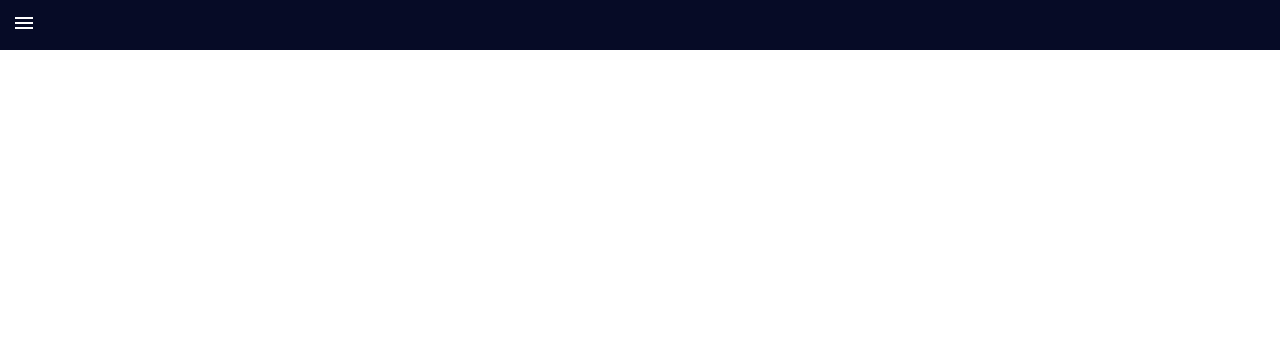
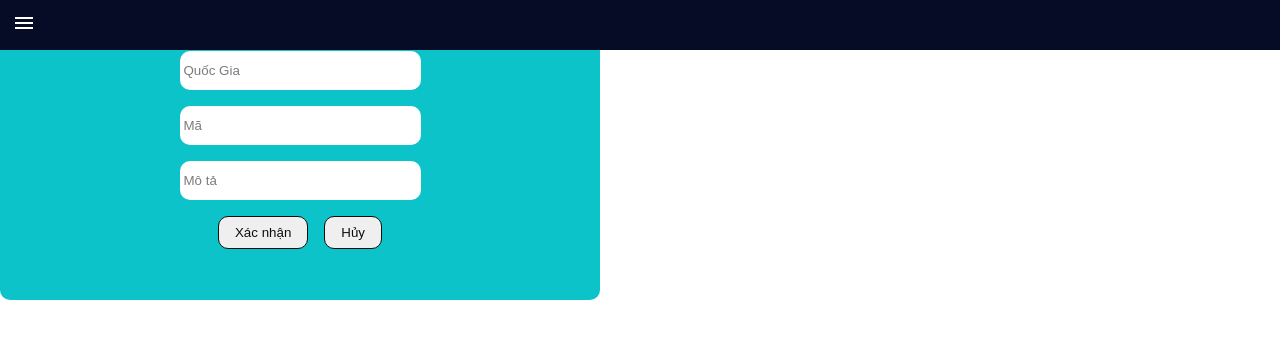
Before and after one commit to nquanghien97/CRUD-Country, a React (Create React App) app: page /edit/1 in a window 1280 px wide. Before the commit this address had no page. Shown: the top 338 px of the page. Built offline with nearby package versions, Linux system fonts and the light colour scheme; no server answers.

Commit message:
fix addCountry and editCountry

```diff
--- a/src/components/Menu/Countries.jsx
+++ b/src/components/Menu/Countries.jsx
@@ -3,69 +3,48 @@ import EditIcon from '@mui/icons-material/Edit';
 import DeleteIcon from '@mui/icons-material/Delete';
 // import Delete from '../Popup/Delete';
 import AddCountry from '../Popup/AddCountry'
-import EditCountry from '../Popup/EditCountry'
 import { useState, useEffect } from 'react'
+import axios from 'axios';
+import { Link } from 'react-router-dom'
 
 function Countries() {
 
-  //show Popup Delete Country
-  const [showDel, setShowDel] = useState(false)
+  const [showAdd, setShowAdd] = useState(false)
 
-  //handle Delete Country
-  const handleDel = (id) => {
-    setShowDel(true)
-    const options = {
-      method: 'DELETE',
-      headers: {
-          'Content-Type': 'application/json'
-        },
-  }
-    fetch("https://62a591d8b9b74f766a3ba5db.mockapi.io/api/country" + '/' + id, options)
-        .then(res => res.json())
-        .then(
-            (result) => {
-                console.log(result);
-            },
-        );
+  const [country, setCountry] = useState([])
 
-    const element = document.getElementById(id)
-    if(element) {
-      element.remove()
+  const [status, setStatus] = useState()
+
+  useEffect(() => {
+    const getAllCountry = async () => {
+      try {
+        const country = await axios.get("https://62a591d8b9b74f766a3ba5db.mockapi.io/api/country")
+        setCountry(country.data)
+      } catch (error) {
+        console.log("Something is Wrong")
+      }
     }
+    getAllCountry()
+  },[])
+
+  const handleDel = async id => {
+    await axios.delete(`https://62a591d8b9b74f766a3ba5db.mockapi.io/api/country/${id}`)
+    const newCountry = country.filter((item) => {
+      return item.id !== id
+    })
+    setCountry(newCountry)
   }
 
-  //show Popup AddCountry
-  const [showAdd, setShowAdd] = useState(false)
-
-  const handleAdd = () => {
-    setShowAdd(true)
+  if(status) {
+    return <Countries />
   }
-
-  //show Popup Edit Country
-  const [showEdit, setShowEdit] = useState(false)
-
-  const handleEdit = () => {
-    setShowEdit(true)
-    }
-
-  //call Api to render table
-  const [items, setItems] = useState([]);
-  useEffect(() => {
-    fetch("https://62a591d8b9b74f766a3ba5db.mockapi.io/api/country")
-      .then(res => res.json())
-      .then(
-        (result) => {
-          setItems(result);
-        },
-      )
-  },[]);
 
   return (
     <div className="container-country">
       {/* {showDel ? <Delete setShowDel={setShowDel} /> : "" } */}
-      {showAdd ? <AddCountry setShowAdd={setShowAdd} items={items} setItems={setItems} /> : ""}
-      {showEdit ? <EditCountry setShowEdit={setShowEdit} /> : ""}
-          <button className="addcountry" onClick={handleAdd}>Thêm mới</button>
+      {showAdd ? <AddCountry setShowAdd={setShowAdd} status={status} setStatus={setStatus}/> : ""}
+      {/* {showEdit ? <EditCountry setShowEdit={setShowEdit} /> : ""} */}
+          <button className="addcountry" onClick={() => setShowAdd(true)}>Thêm mới</button>
           <table>
               <tbody>
                 <tr>
@@ -74,11 +53,11 @@ function Countries() {
                   <th>Mã</th>
                   <th>Mô tả</th>
                 </tr>
-          {items.map((item, index) => {
+          {country.map((item, index) => {
             return (
-                <tr key={index} id={item.id}>
+                <tr key={index}>
                   <td>
-                    <span><EditIcon style={{color:"#00bfc7", cursor:"pointer"}} onClick={handleEdit} /></span>
+                    <span><Link to={`/edit/${item.id}`}><EditIcon style={{color:"#00bfc7", cursor:"pointer"}} /></Link></span>
                     <span><DeleteIcon style={{color:"#fb9678", cursor:"pointer"}} onClick={()=>handleDel(item.id)}/></span>
                   </td>
                   <td>{item.name}</td>
--- a/src/components/Popup/AddCountry.jsx
+++ b/src/components/Popup/AddCountry.jsx
@@ -1,45 +1,40 @@
-import React, { useState, useEffect } from 'react'
+import React, { useState } from 'react'
 import './addcountry.css'
 import { Formik, Form, Field } from 'formik';
 import * as Yup from 'yup';
+import axios from "axios";
+import Countries from '../Menu/Countries'
 
 function AddCountry(props) {
 
-    const {setShowAdd, items, setItems} = props
+    const {setShowAdd, status, setStatus} = props
 
     const cancelAdd = () => setShowAdd(false)
 
-    const [input, setInput] = useState("");
+    const [country, setCountry] = useState({
+        name: "",
+        code: "",
+        des: ""
+    })
 
-    const AddNewCountry = (data) => {
-        const options = {
-            method: 'POST',
-            headers: {
-                'Content-Type': 'application/json'
-              },
-            body: JSON.stringify(data)
-        }
-    fetch("https://62a591d8b9b74f766a3ba5db.mockapi.io/api/country", options)
-        .then(res => res.json())
-        .then(
-            (result) => {
-                setInput(result);
-            },
-            )
+    const handleChange = (e) => {
+        setCountry({
+            ...country,
+            [e.target.name]: e.target.value
+        })
     }
 
-    const onSubmit = (values) => {
-        let formData = {
-            name: values.name,
-            code: values.code,
-            des: values.des,
+    const onSubmit = async (e) => {
+        e.preventDefault()
+        try {
+            await axios.post(`https://62a591d8b9b74f766a3ba5db.mockapi.io/api/country`, country)
+            setStatus(true)
+        } catch (error) {
+            console.log("Something is Wrong");
+           }
         }
-        AddNewCountry(formData)
-        cancelAdd()
-        // items.push(formData)
-        setInterval(() =>{
-            window.location.reload();
-        }, 500)
+    if (status) {
+        return <Countries />
     }
 
     const validationSchema = Yup.object().shape({
@@ -57,51 +52,57 @@ function AddCountry(props) {
         des: '',
       };
 
-  return (
+    return (
         <div className="form-container">
             <Formik
             initialValues={initialValues}
             onSubmit={onSubmit}
             validationSchema={validationSchema}
             >
-            {(props) => (
                 <Form className="form">
                     <div className="form-field">
                         <Field
                             placeholder="Quốc Gia"
                             className="input"
-                            value={props.values.name}
+                            value={country.name}
                             label="Quốc Gia"
                             name="name"
-                            onChange={props.handleChange('name')}
+                            onChange={e => {
+                            handleChange(e)
+                            console.log(e.target.value)
+                            }}
                             required
                         />
                         <Field
                             placeholder="Mã"
                             className="input"
-                            value={props.values.code}
+                            value={country.code}
                             label="Mã"
                             name="code"
-                            onChange={props.handleChange('code')}
+                            onChange={e => {
+                            handleChange(e)
+                            console.log(e.target.value)
+                            }}
                             required
                         />
                         <Field
                             placeholder="Mô tả"
                             className="input"
-                            value={props.values.des}
+                            value={country.des}
                             label="Mô tả"
                             name="des"
-                            onChange={props.handleChange('des')}
+                            onChange={e => {
+                            handleChange(e)
+                            console.log(e.target.value)
+                            }}
                             required
                         />
                     </div>
                     <div className="form-button">
-                        <button className="button" type="submit">Thêm Quốc Gia</button>
+                        <button className="button" onClick={e => onSubmit(e)} type="submit">Thêm Quốc Gia</button>
                         <button className="button" onClick={cancelAdd}>Hủy</button>
                     </div>
                 </Form>
-
-            )}
             </Formik>
       </div>
 
--- a/src/components/Popup/EditCountry.jsx
+++ b/src/components/Popup/EditCountry.jsx
@@ -1,17 +1,52 @@
-import React from 'react'
+import React, { useState, useEffect } from 'react'
 import { Formik, Form, Field } from 'formik';
 import * as Yup from 'yup';
+import axios from "axios";
+import { useParams, useNavigate } from 'react-router-dom'
 
 function EditCountry(props) {
 
-  const {setShowEdit} = props
+  // const {setShowEdit} = props
 
-  const hideEdit = () => {
-    setShowEdit(false)
+  const { id } = useParams()
+
+  const navigate = useNavigate()
+
+  const [country, setCountry] = useState({
+    name: "",
+    code: "",
+    des: ""
+  });
+
+  useEffect(() => {
+    const getCountry = async () => {
+      try {
+        const country = await axios.get(`https://62a591d8b9b74f766a3ba5db.mockapi.io/api/country/${id}`)
+        setCountry(country.data)
+      } catch (error) {
+        console.log("SOmething is Wrong")
+      }
+    }
+    getCountry()
+  }, [id]);
+
+  const handleChange = (e) => {
+    setCountry({
+      ...country,
+      [e.target.name]: e.target.value
+    })
   }
 
-  const onSubmit = () => {
-    setShowEdit(true)
+  const onSubmit = async (e) => {
+    try {
+      await axios.put(`https://62a591d8b9b74f766a3ba5db.mockapi.io/api/country/${id}`, country)
+      navigate("/countries")
+    } catch (error) {
+      console.log("Something is Wrong")
+    }
+  }
+  const handleClick = () => {
+    navigate("/countries")
   }
 
   const validationSchema = Yup.object().shape({
@@ -36,44 +71,51 @@ function EditCountry(props) {
           onSubmit={onSubmit}
           validationSchema={validationSchema}
           >
-          {(props) => (
               <Form className="form">
                   <div className="form-field">
                       <Field
                           placeholder="Quốc Gia"
                           className="input"
-                          value={props.values.name}
+                          value={country.name}
                           label="Quốc Gia"
                           name="name"
-                          onChange={props.handleChange('name')}
+                          onChange={e => {
+                            handleChange(e)
+                            console.log(e.target.value)
+                          }}
                           required
                       />
                       <Field
                           placeholder="Mã"
                           className="input"
-                          value={props.values.code}
+                          value={country.code}
                           label="Mã"
                           name="code"
-                          onChange={props.handleChange('code')}
+                          onChange={e => {
+                              handleChange(e)
+                              console.log(e.target.value)
+                            }
+                          }
                           required
                       />
                       <Field
                           placeholder="Mô tả"
                           className="input"
-                          value={props.values.des}
+                          value={country.des}
                           label="Mô tả"
                           name="des"
-                          onChange={props.handleChange('des')}
+                          onChange={e => {
+                            handleChange(e)
+                            console.log(e.target.value)
+                          }}
                           required
                       />
                   </div>
                   <div className="form-button">
-                      <button className="button" type="submit">Xác nhận</button>
-                      <button className="button" onClick={hideEdit}>Hủy</button>
+                      <button className="button" onClick={onSubmit} type="submit">Xác nhận</button>
+                      <button className="button" onClick={handleClick}>Hủy</button>
                   </div>
               </Form>
-
-          )}
           </Formik>
     </div>
   )
--- a/src/components/Sidebar/Sidebar.jsx
+++ b/src/components/Sidebar/Sidebar.jsx
@@ -2,6 +2,7 @@ import './sidebar.css';
 import { useState } from 'react';
 import Countries from '../Menu/Countries';
 import HomePage from '../Menu/HomePage';
+import EditCountry from '../Popup/EditCountry'
 import { Link } from 'react-router-dom';
 import { Routes, Route } from "react-router-dom";
 import CloseIcon from '@mui/icons-material/Close';
@@ -29,6 +30,7 @@ function Sidebar() {
       <Routes>
         <Route path="/" element={<HomePage />} />
         <Route path="/countries" element={<Countries />} />
+        <Route path="/edit/:id" element={<EditCountry />} />
       </Routes>
     </>
   )
```
